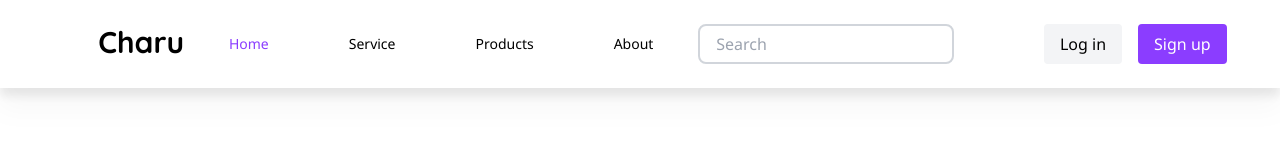
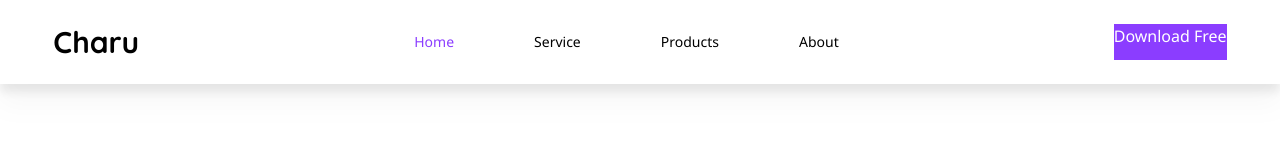
Before and after one commit to tsabbir007/Charu-Landing-Page, a Next.js app: page / in a window 1280 px wide. Shown: the top 160 px of the page. Built offline with nearby package versions, Linux system fonts and the light colour scheme.

Commit message:
Padding issue fixed.

```diff
--- a/components/navbar/index.tsx
+++ b/components/navbar/index.tsx
@@ -20,7 +20,7 @@
 
   return (
     <nav>
-      <div className={`${navbarBackground} ${flexBetween} fixed top-0 z-30 w-full py-6`}>
+      <div className={`${navbarBackground} fixed top-0 z-30 w-full py-6`}>
         <div className={`${flexBetween} mx-auto w-11/12`}>
           {!isAboveMediumScreens ? (
             <div className={`${flexBetween} gap-4`}>
@@ -30,16 +30,15 @@
               />
             </div>
           ) : (
-            <div></div>
+            <div>
+              {/* <img alt="logo" src={Logo} className="w-10" /> */}
+              <h1 className="text-3xl font-sand font-bold">
+                <a href="#">
+                  Charu
+                </a>
+              </h1>
+            </div>
           )}
-
-          {/* <img alt="logo" src={Logo} className="w-10" /> */}
-          <h1 className="text-3xl font-sand font-bold">
-            <a href="#">
-              Charu
-            </a>
-          </h1>
-
           {isAboveMediumScreens ? (
             <div className={`${flexBetween} gap-20 items-center`}>
               <Link
@@ -66,26 +65,10 @@
           ) : (
             <div></div>
           )}
-
-          {/* searchbar */}
-          <div className={`${flexBetween} gap-4`}>
-            <input
-              type="text"
-              className="h-10 w-full sm:w-64 rounded-lg border-2 border-gray-300 px-4 focus:border-gray-500 focus:outline-none sm:block hidden"
-              placeholder="Search"
-            />
-          </div>
-          {/* help icon */}
-          <div className={``}></div>
           {/* login/signup button */}
           <div className={`${flexBetween} gap-4`}>
-            <button className={`roundes-md bg-gray-100 text-black py-2 px-4 rounded focus:outline-none focus:shadow-outline`}>
-              <a href={`${SelectedPage.Charu}`}>
-                Log in
-              </a>
-            </button>
             <ActionButton setSelectedPage={setSelectedPage}>
-              Sign up
+              Download Free
             </ActionButton>
           </div>
         </div>
@@ -102,11 +85,6 @@
 
           {/* MENU ITEMS */}
           <div className="px-[10%] flex flex-col gap-10 text-2xl">
-            <input
-              type="text"
-              className="h-10 w-full sm:w-64 rounded-lg border-2 border-gray-300 px-4 focus:border-gray-500 focus:outline-none"
-              placeholder="Search"
-            />
             <Link
               page="Home"
               selectedPage={selectedPage}
```
